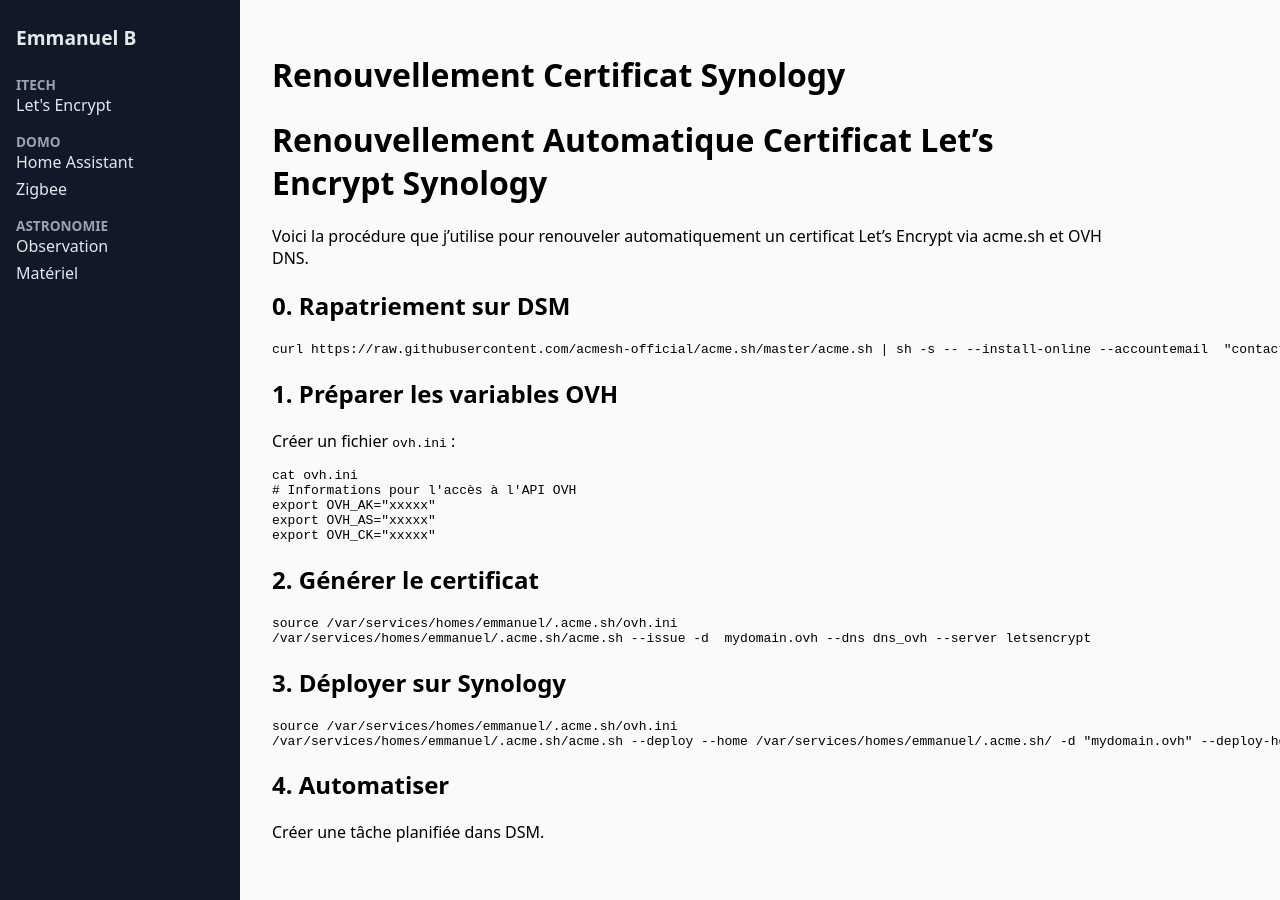
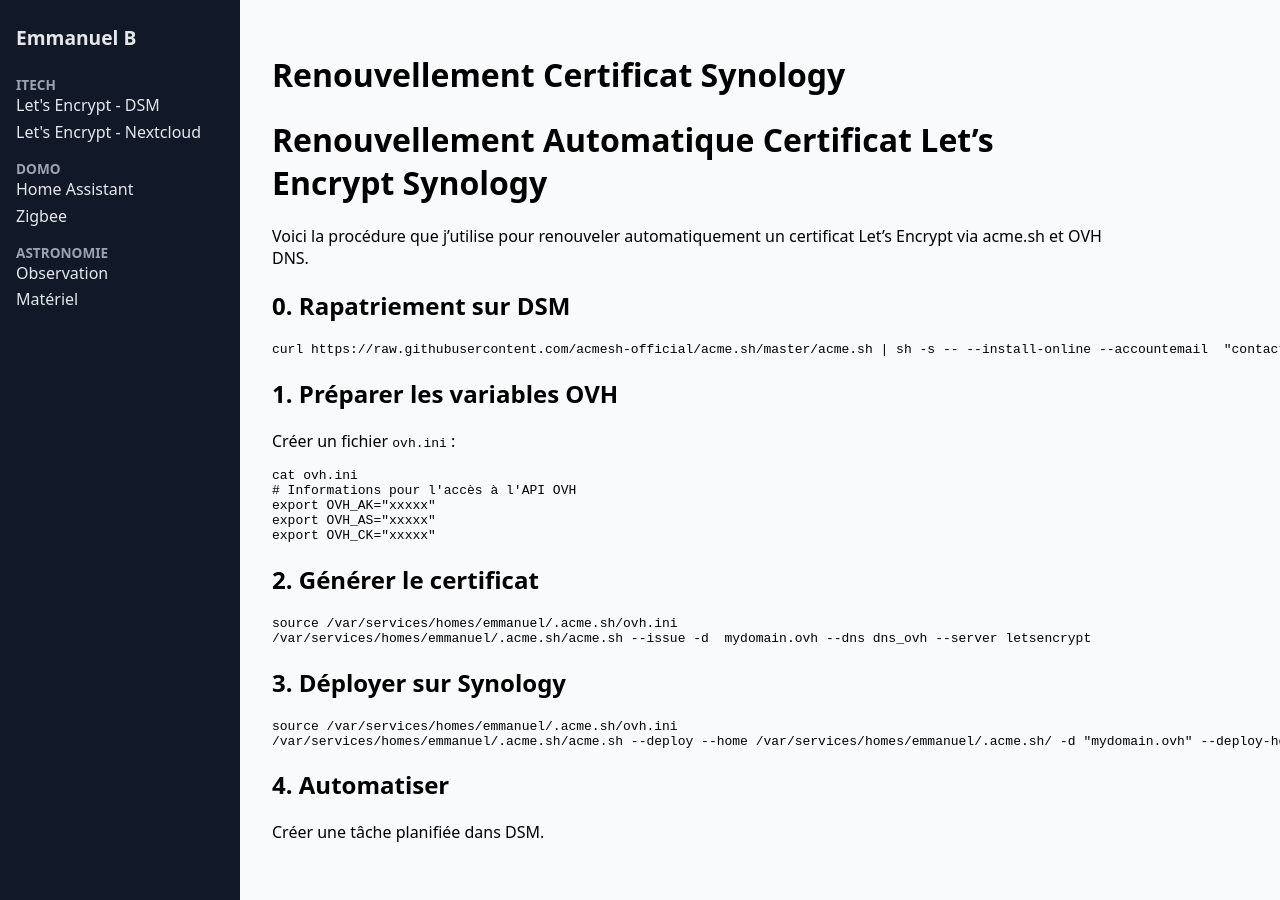
Before and after one commit to CosmicExplorator/cosmicexplorator.github.io, a Jekyll site: the page built from _pages/renewCertForDSM.md, in a window 1280 px wide. Built offline with Jekyll 4.4.1, drawn with Linux system fonts in a browser that asks for light colours.

Commit message:
Simplify navigation structure for Let's Encrypt

```diff
--- a/_data/navigation.yml
+++ b/_data/navigation.yml
@@ -1,11 +1,9 @@
 - title: iTech
   items:
-    - title: Let's Encrypt
-      items:
-        - title: DSM Synology
-          url: /renewCertForDSM/
-        - title: Nextcloud
-          url: /renewCertForNextcloud/
+    - title: Let's Encrypt - DSM
+      url: /renewCertForDSM/
+    - title: Let's Encrypt - Nextcloud
+      url: /renewCertForNextcloud/
 
 - title: Domo
   items:
```
